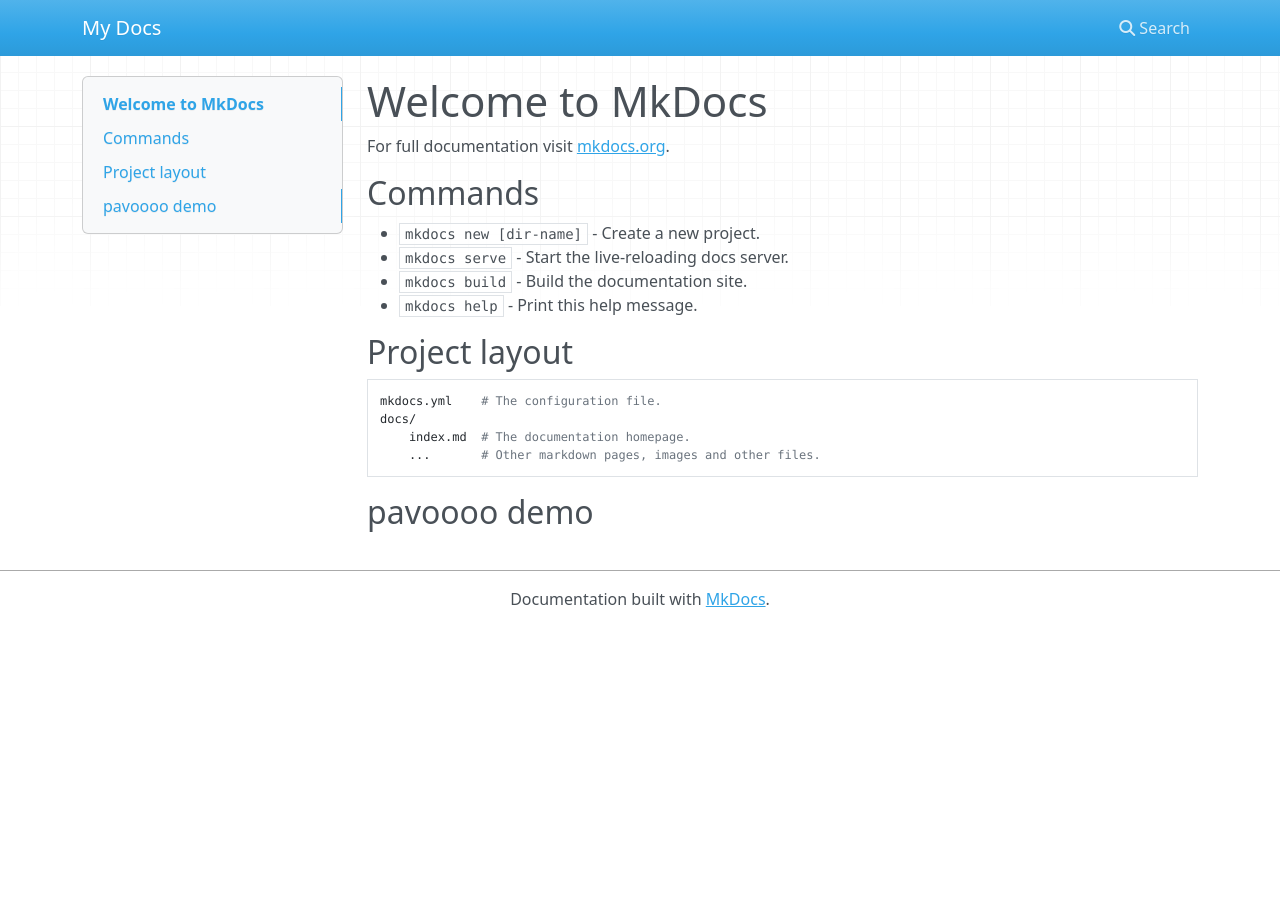
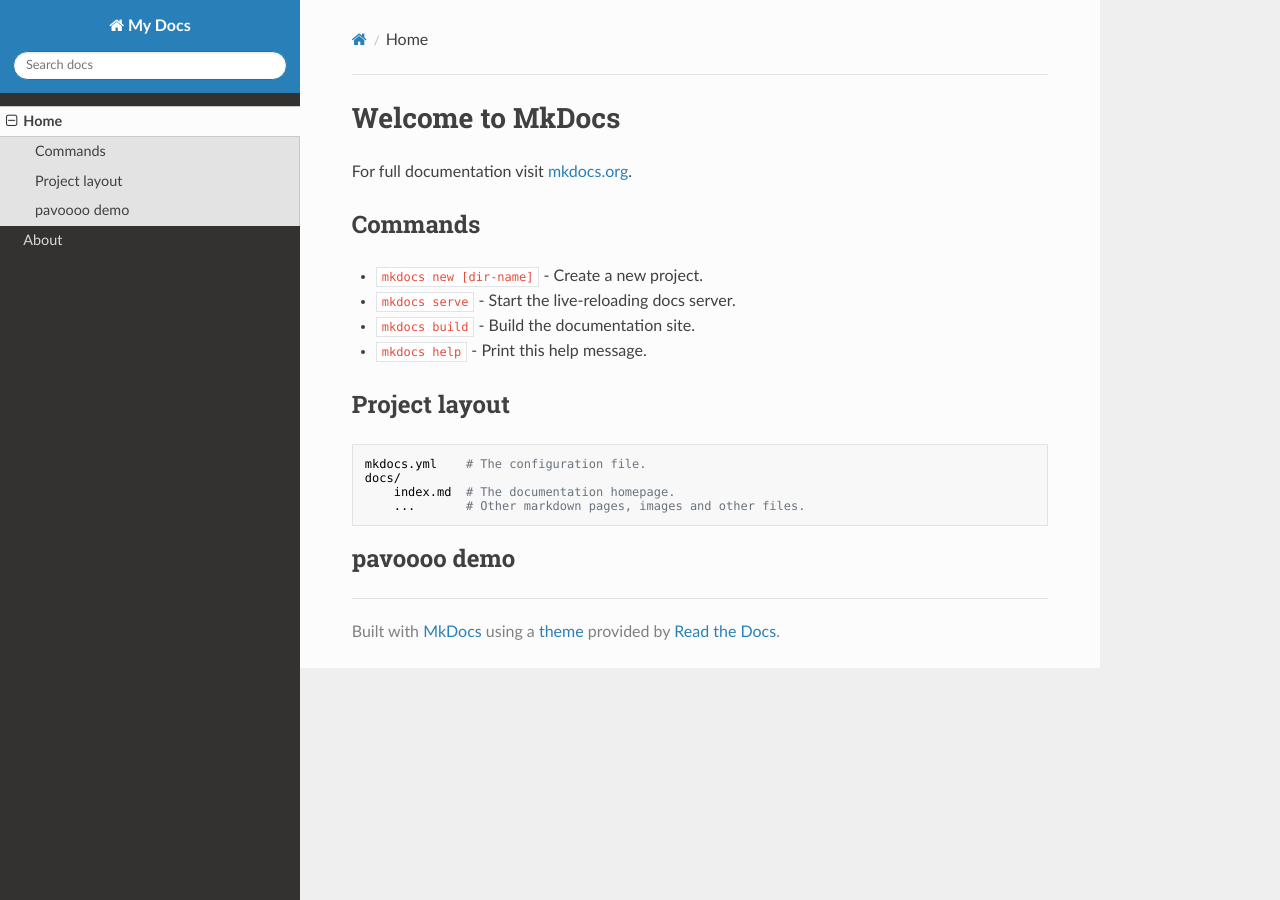
Before and after one commit to 1221de/mkdocs, an MkDocs documentation site: the page built from docs/index.md, in a window 1280 px wide. Built offline with MkDocs 1.6.1, drawn with Linux system fonts in a browser that asks for light colours; nearby versions of some CDN libraries; old or Windows-style settings are respelled for this version of MkDocs.

Commit message:
Update mkdocs.yml

```diff
--- a/mkdocs.yml
+++ b/mkdocs.yml
@@ -1 +1,7 @@
 site_name: My Docs
+
+pages:
+- [index.md, Home]
+- [about.md, About]
+
+theme: readthedocs
```
